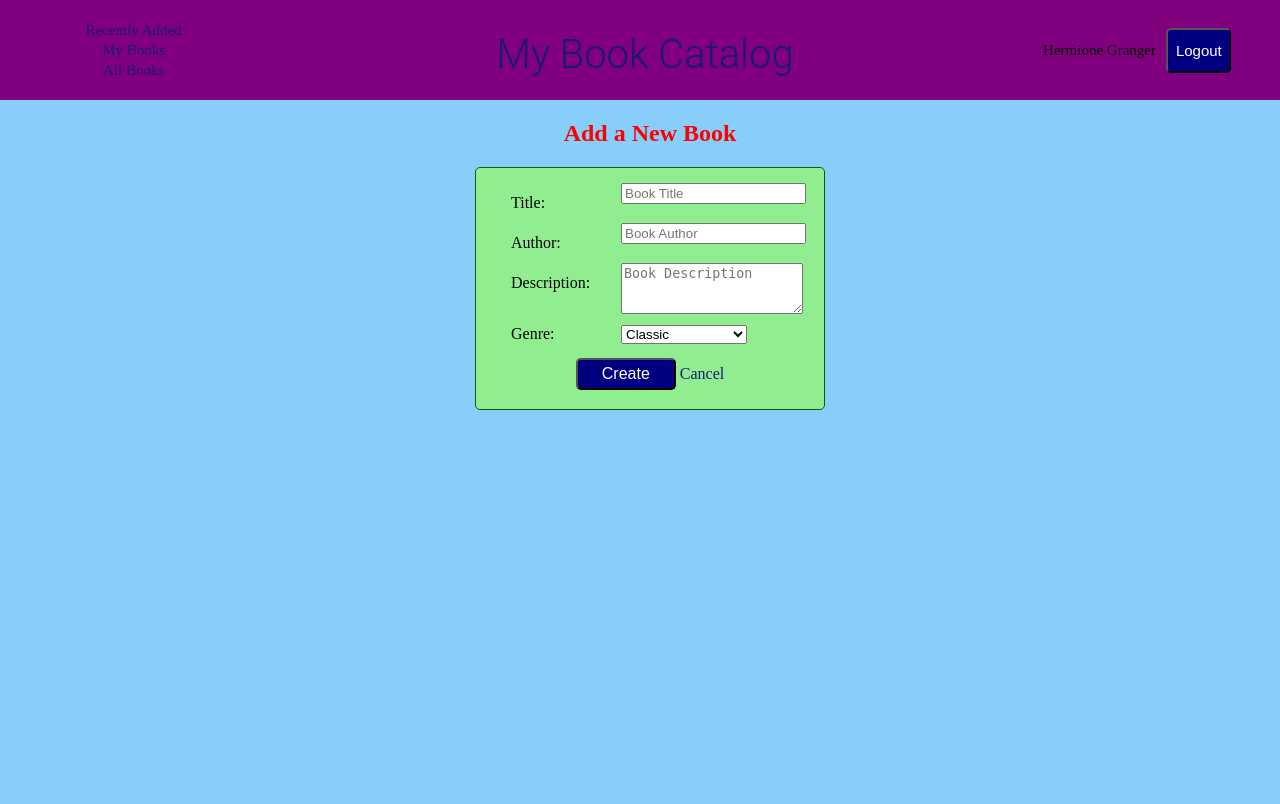
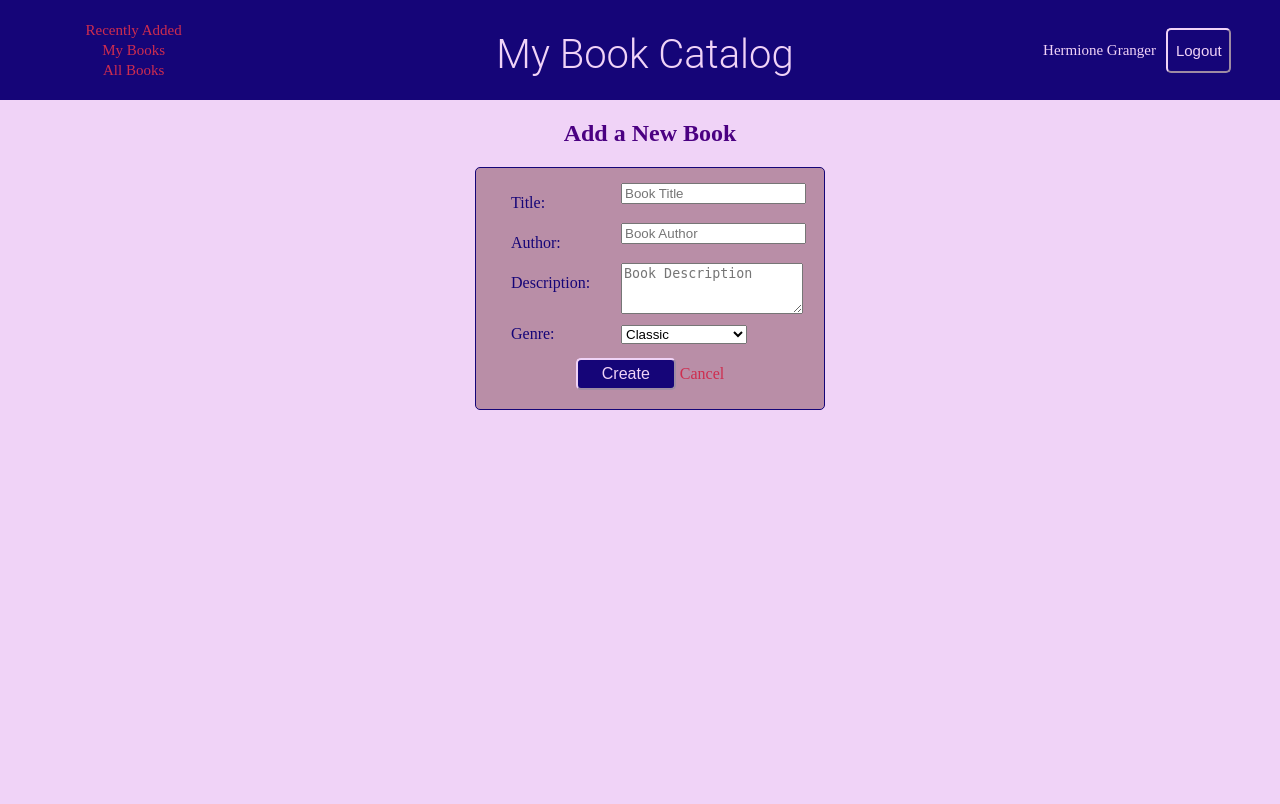
Before and after one commit to sarah-thomens/item-catalog-project, a Flask app: page /book/add in a window 1280 px wide. Run offline with Flask 2, Linux system fonts and the light colour scheme; a user stored in the database is signed in; some libraries are stand-ins or nearby versions.

Commit message:
Changed color palette for whole site.

```diff
--- a/catalog/static/styles.css
+++ b/catalog/static/styles.css
@@ -1,30 +1,30 @@
 /*--GENERAL CSS----------------------------------------------------------------*/
 a
 {
-	color: midnightblue;
+	color: #CE2D4F;
 	text-decoration: none;
 }
 
 a:hover
 {
-	color: hotpink;
-	text-shadow: 1px 1px pink;
+	color: #CE2D4F;
+	text-shadow: 1px 1px #8d6a9f;
 	padding: 5px;
-	border: 1px solid pink;
+	border: 2px solid #8d6a9f;
 	border-radius: 20px;
 }
 
 button
 {
-	color: white;
-	background-color: navy;
+	color: #F0D3F7;
+	background-color: #150578;
 	border-radius: 5px;
 }
 
 button:hover
 {
-	color: navy;
-	background-color: white;
+	color: #150578;
+	background-color: #F0D3F7;
 }
 
 
@@ -54,7 +54,7 @@ body
 	font-family: Arial Rounded MT Bold;
 	margin-left: auto;
 	margin-right: auto;
-	background-color: LightSkyBlue;
+	background-color: #F0d3F7;
 }
 
 .container
@@ -69,7 +69,7 @@ header
 	display: flex;
 	flex-direction: row;
 	height: 100px;
-	background-color: purple;
+	background-color: #150578;
 }
 
 header nav
@@ -90,7 +90,7 @@ header nav
 	font-family: "Helvetica Neue Light", Roboto, Helvetica, Arial, sans-serif;
 	font-size: 50px;
 	font-weight: bold;
-	color: midnightblue;
+	color: #F0D3F7;
 	line-height: 70px;
 	font-weight: 300;
 	margin-top: 20px;
@@ -105,6 +105,7 @@ header nav
 
 .username
 {
+	color: #F0D3F7;
 	width: 10%;
 	margin-top: auto;
 	margin-bottom: auto;
@@ -132,8 +133,9 @@ header nav
 {
 	width: 80px;
 	font-size: 20px;
-	color: white;
-	background-color: navy;
+	color: #F0d3F7;
+	background-color: #150578;
+	border-color: #F0d3F7;
 	height: 50px;
 	margin-top: auto;
 	margin-bottom: auto;
@@ -162,7 +164,12 @@ header nav
 	flex: 1;
 	max-width: 300px;
 	padding-left: 20px;
-	background-color: green;
+	background-color: #B98EA7;
+}
+
+.genre-title
+{
+	color: #4B0082;
 }
 
 .genres-list
@@ -199,6 +206,11 @@ header nav
 	padding-top: 15px;
 }
 
+.book-header
+{
+	color: #4B0082;
+}
+
 .books-list
 {
 	list-style: none;
@@ -262,7 +275,7 @@ header nav
 /*--Add/Edit Book Pages CSS----------------------------------------------------*/
 .add-edit-header
 {
-	color: red;
+	color: #4B0082;
 	text-align: center;
 	margin-left: auto;
 	margin-right: auto;
@@ -272,10 +285,11 @@ header nav
 {
 	width: 350px;
 	padding: 15px;
-	background: lightgreen;
+	color: #150578;
+	background: #B98EA7;
 	display: flex;
 	flex-direction: column;
-	border: 1px solid darkgreen;
+	border: 1px solid #150578;
 	border-radius: 5px;
 	line-height: 40px;
 	margin-left: auto;
@@ -332,8 +346,9 @@ header nav
 /*--Delete/Add/Edit Button CSS-------------------------------------------------*/
 #submit
 {
-	color: white;
-	background: navy;
+	color: #F0D3F7;
+	background: #150578;
+	border-color: #F0d3F7;
 	width: 100px;
 	border-radius: 5px;
 	white-space: nowrap;
```
Also changed, not shown: other parts of catalog/static/styles.css (+11 -10 lines), catalog/booksCatalog.db.
